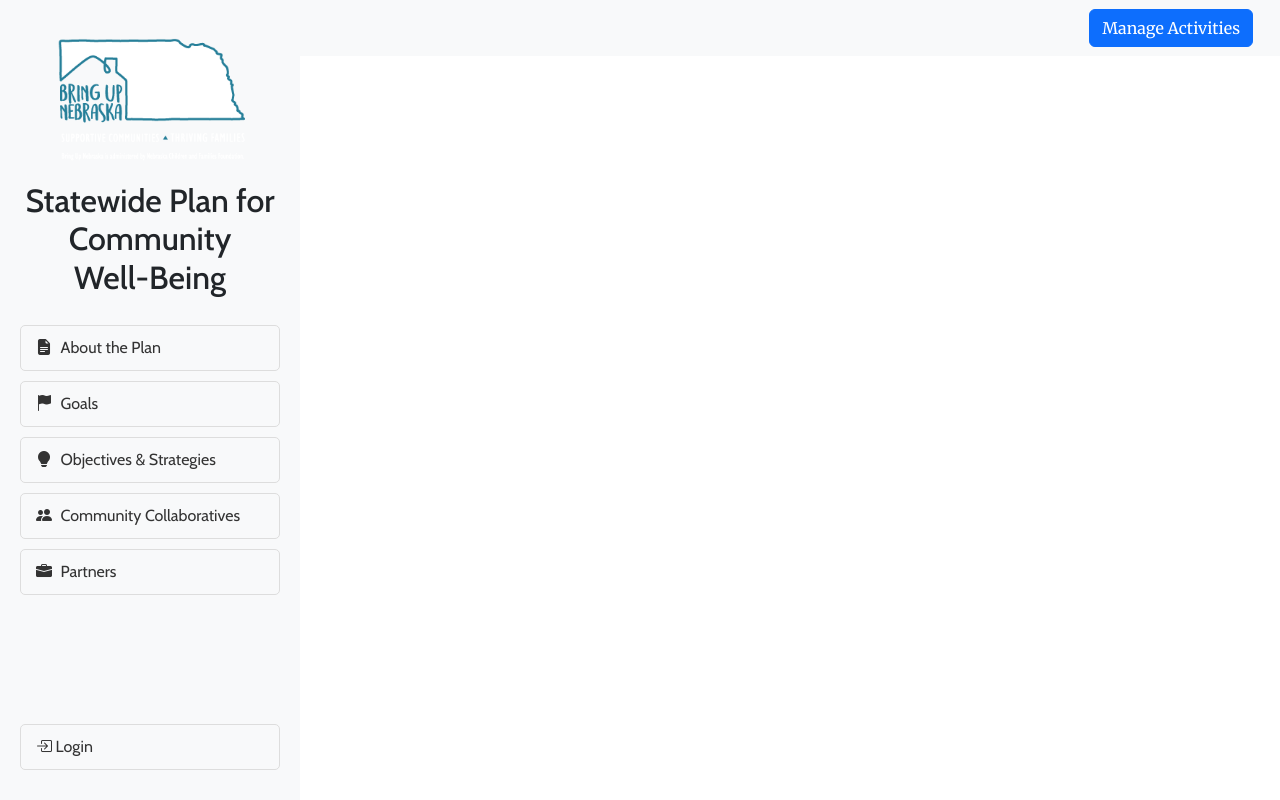
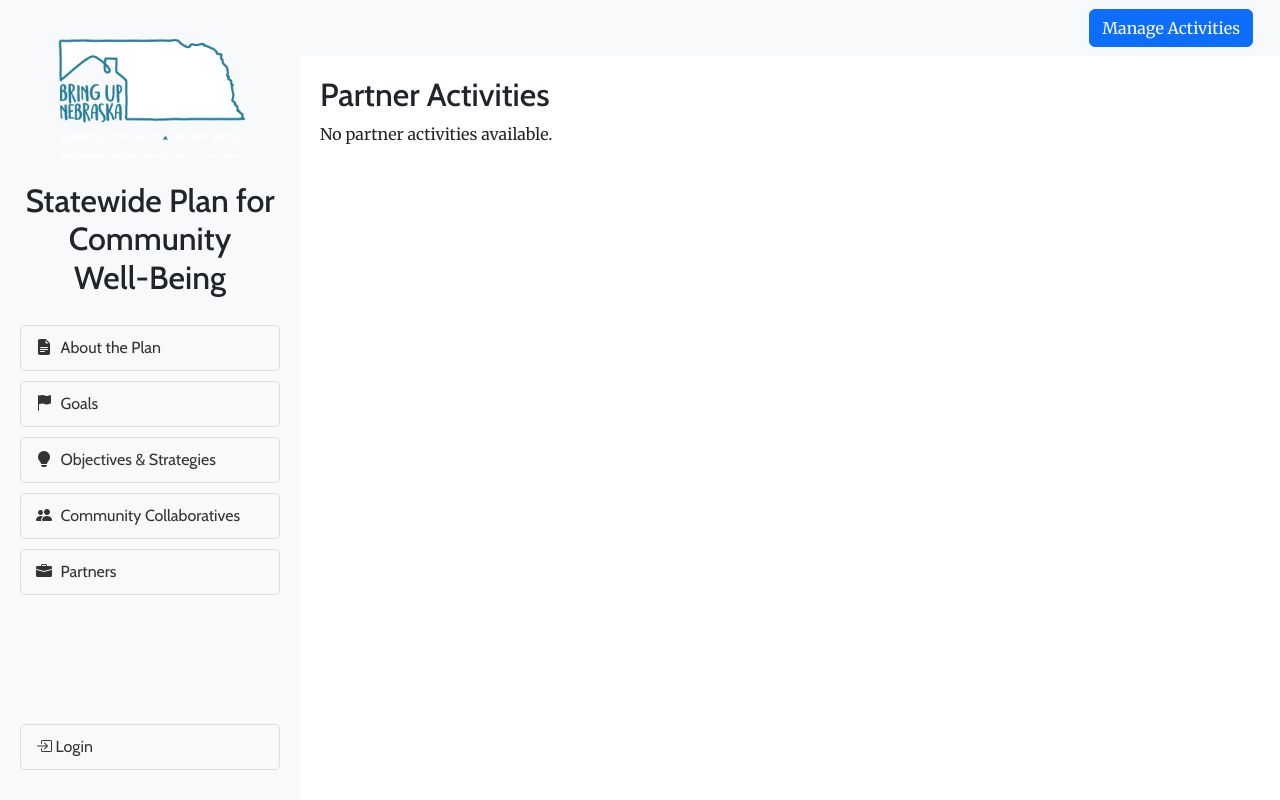
Before and after one commit to Nebraska-Children-Families-Foundation/statewide-plan-cwb, a Django app: page /create-partner-activity/ in a window 1280 px wide. Run offline with Django 4.2, Linux system fonts and the light colour scheme; tables that the repository leaves empty hold one stand-in row (values such as "Sample post"); some libraries are stand-ins or nearby versions.

Commit message:
add related strategy & activity pages for tree navigation

```diff
--- a/core/templates/core/goals.html
+++ b/core/templates/core/goals.html
@@ -1,7 +1,7 @@
 {% extends "core/base.html" %} {% block title %} Home Page {% endblock %}
 
 {% block content %}
-
+    <h1>Goals of the Statewide Plan for Community Well-Being</h1>
       <div class="accordion" id="goalsAccordion">
         {% for goal in goals %}
         <div class="accordion-item">
@@ -31,7 +31,7 @@
                     <strong>Objectives:</strong>
                     <ul>
                         {% for objective in goal.objective_set.all %}
-                    <li>{{ objective.objective_name }}</li>
+                            <li>{{ objective.objective_name }} <a href="{% url 'strategies' objective.objective_id %}">View Related Strategies</a></li>
                         {% empty %}
                         <li>No objectives available</li>
                         {% endfor %}
--- a/core/templates/core/partner-activities.html
+++ b/core/templates/core/partner-activities.html
@@ -1,6 +1,29 @@
-{% extends "core/base.html" %} {% block title %} Home Page {% endblock %}
+{% extends 'core/base.html' %}
+{% block content %}
+<h2>Partner Activities</h2>
 
-{% block content %}
-
+<!-- Accordion for Partner Activities -->
+<div class="accordion" id="partnerActivitiesAccordion">
+    {% for activity in activities %}
+    <div class="accordion-item">
+        <h2 class="accordion-header" id="heading{{ activity.activity_id }}">
+            <button class="accordion-button collapsed" type="button" data-bs-toggle="collapse" data-bs-target="#collapse{{ activity.activity_id }}" aria-expanded="false" aria-controls="collapse{{ activity.activity_id }}">
+                {{ activity.activity_number }} - {{ activity.activity_name }}
+            </button>
+        </h2>
+        <div id="collapse{{ activity.activity_id }}" class="accordion-collapse collapse" aria-labelledby="heading{{ activity.activity_id }}" data-bs-parent="#partnerActivitiesAccordion">
+            <div class="accordion-body">
+                <div style="margin-bottom: 10px"><strong>Details:</strong> {{ activity.activity_details }}<br></div>
+                <div style="margin-bottom: 10px"><strong>Lead:</strong> {{ activity.activity_lead }}<br></div>
+                <div style="margin-bottom: 10px"><strong>Priority:</strong> {{ activity.activity_priority|yesno:"Yes,No" }}<br></div>
+                <div style="margin-bottom: 10px"><strong>Status:</strong> {{ activity.activity_status }}<br></div>
+                <strong>To be completed by:</strong> {{ activity.completedby_year }} {{ activity.completedby_quarter }}<br>
+            </div>
+        </div>
+    </div>
+    {% empty %}
+    <p>No partner activities available.</p>
+    {% endfor %}
+</div>
 
 {% endblock %}
--- a/core/urls.py
+++ b/core/urls.py
@@ -7,10 +7,11 @@
     path('communication-plan/', views.communication_plan, name='communication_plan'),
     path('goals/', views.goals, name='goals'),
     path('strategies-objectives/', views.strategies_objectives, name='strategies_objectives'),
-    path('community-activities/', views.community_activities, name='community_activities'),
-    path('partner-activities/', views.partner_activities, name='partner_activities'),
+    path('community-activities/<uuid:strategy_id>/', views.community_activities, name='community_activities'),
+    path('partner-activities/<uuid:strategy_id>/', views.partner_activities, name='partner_activities'),
     path('create-community-activity/', views.community_activities, name='create_community_activity'),
     path('create-partner-activity/', views.partner_activities, name='create_partner_activity'),
     path('community-collaboratives/', views.community_collaboratives, name='community_collaboratives'),
-    path('activities', views.activities, name='activities')
+    path('activities', views.activities, name='activities'),
+    path('strategies/<uuid:objective_id>/', views.strategies, name='strategies'),
 ]
--- a/core/views.py
+++ b/core/views.py
@@ -1,5 +1,5 @@
 from django.shortcuts import render
-from .models import Goal, Objective, Strategy
+from .models import Goal, Objective, Strategy, CommunityActivity, StrategyActivity, CommunityCollaborative
 
 
 def home(request):
@@ -16,12 +16,16 @@
     return render(request, 'core/communication-plan.html')
 
 
-def community_activities(request):
-    return render(request, 'core/community-activities.html')
+def community_activities(request, strategy_id):
+    activities = CommunityActivity.objects.filter(related_strategy=strategy_id)
+    collaboratives = CommunityCollaborative.objects.all()
+    return render(request, 'core/community-activities.html', {'activities': activities,
+                                                              'collaboratives': collaboratives})
 
 
-def partner_activities(request):
-    return render(request, 'core/partner-activities.html')
+def partner_activities(request, strategy_id=None):
+    activities = StrategyActivity.objects.filter(related_strategy=strategy_id)
+    return render(request, 'core/partner-activities.html', {'activities': activities})
 
 
 def community_collaboratives(request):
@@ -37,5 +41,11 @@
     return render(request, 'core/goals.html', {'goals': goals})
 
 
+def strategies(request, objective_id):
+    objective = Objective.objects.get(objective_id=objective_id)
+    strategies = Strategy.objects.filter(related_objective=objective)
+    return render(request, 'core/strategies.html', {'strategies': strategies, 'objective': objective})
+
+
 def activities(request):
     return render(request, 'core/activities.html')
```
Also changed, not shown: core/templates/core/community-activities.html (+47 -2 lines), core/templates/core/strategies.html (added, +37 -0 lines). Lines whose indentation alone changed are shown as unchanged.
